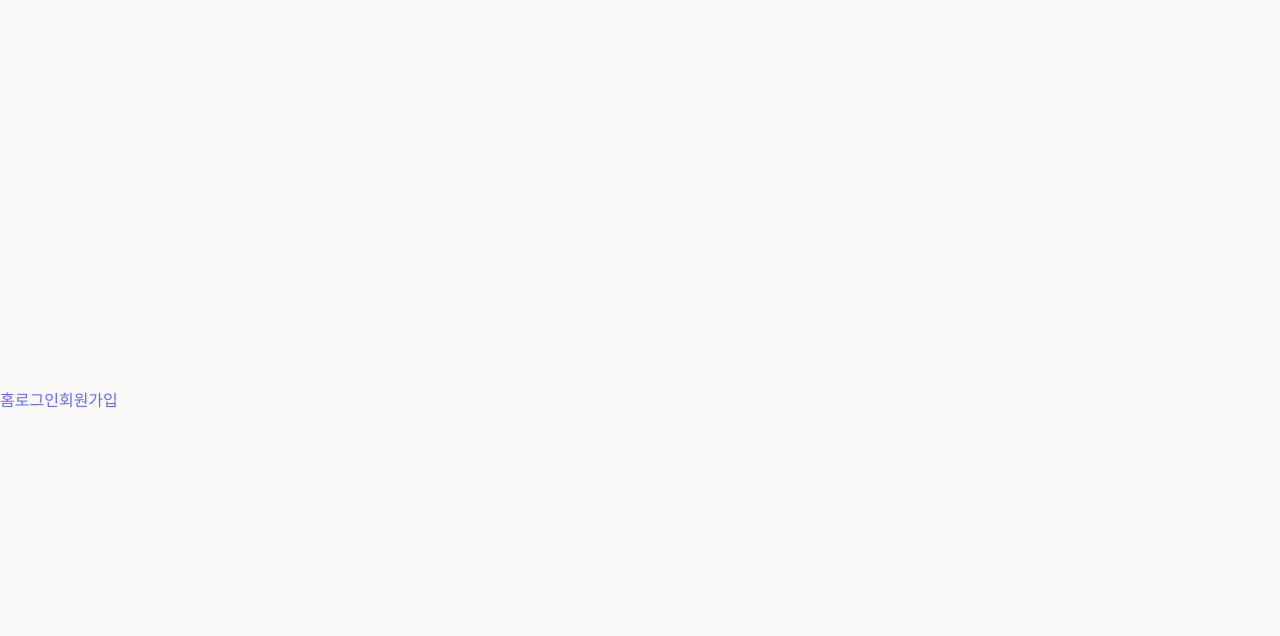
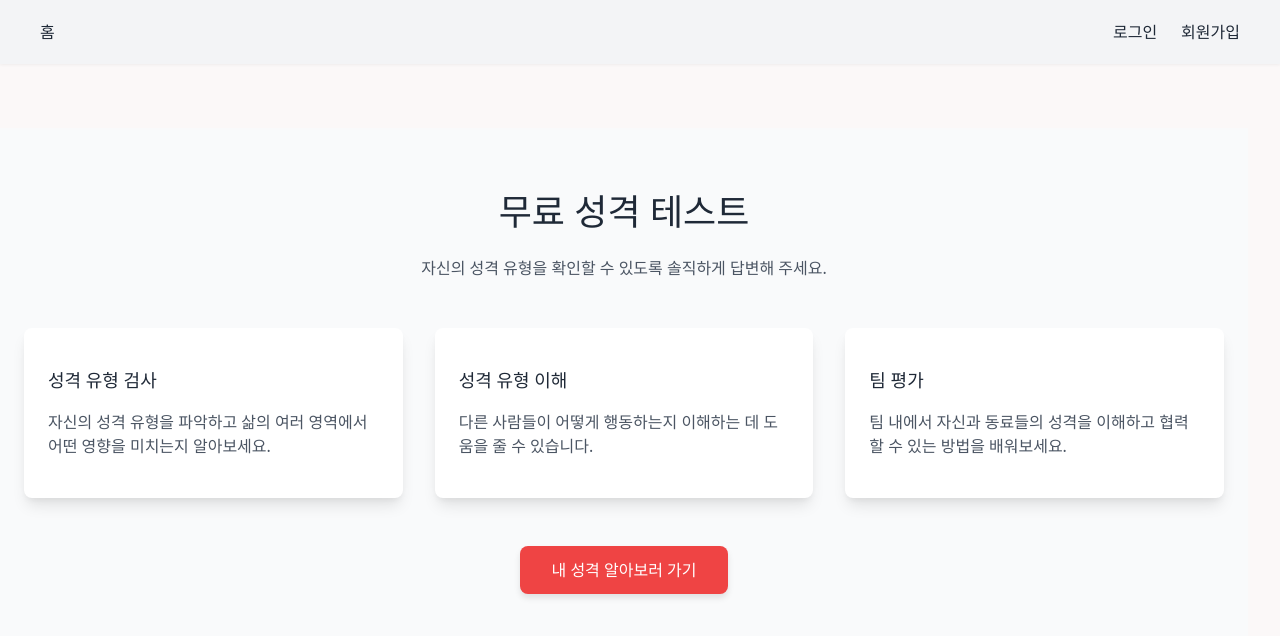
Before and after one commit to tkddyd0817/mbti-review, a React (Vite) app: page / in a window 1280 px wide. Shown: the top 636 px of the page. Built offline with nearby package versions, Linux system fonts and the light colour scheme.

Commit message:
fix: Tailwind 적용 오류로 인한 styled-components 전환

```diff
--- a/package.json
+++ b/package.json
@@ -14,7 +14,8 @@
     "react": "^19.1.0",
     "react-dom": "^19.1.0",
     "react-router-dom": "^7.6.3",
-    "react-toastify": "^11.0.5"
+    "react-toastify": "^11.0.5",
+    "styled-components": "^6.1.19"
   },
   "devDependencies": {
     "@eslint/js": "^9.29.0",
--- a/src/App.jsx
+++ b/src/App.jsx
@@ -36,8 +36,12 @@ function App() {
   }, [user]); // user 상태가 변경될 때마다 실행
 
   return (
-    <Layout isAuthenticated={isAuthenticated} setUser={setUser}>
-      <Routes>
+    <Routes>
+      <Route
+        element={<Layout isAuthenticated={isAuthenticated} setUser={setUser} />}
+      >
+        {/* // <Layout isAuthenticated={isAuthenticated} setUser={setUser}> */}
+
         <Route path="/" element={<Home />} />
         <Route path="/login" element={<Login setUser={setUser} />} />
         <Route path="/signup" element={<Signup />} />
@@ -46,12 +50,12 @@ function App() {
             path="/profile"
             element={<Profile user={user} setUser={setUser} />}
           />
-          {/* <Route path="/test" element={<TestPage user={user} />} />
-          <Route path="/results" element={<TestResultList user={user} />} />
-          <Route path="/result/:id" element={<TestResultPage user={user} />} /> */}
+            {/* <Route path="/test" element={<TestPage user={user} />} />
+           <Route path="/results" element={<TestResultList user={user} />} />
+          <Route path="/result/:id" element={<TestResultPage user={user} />} />   */}
         </Route>
-      </Routes>
-    </Layout>
+      </Route>
+    </Routes>
   );
 }
 
--- a/src/components/Layout.jsx
+++ b/src/components/Layout.jsx
@@ -1,35 +1,94 @@
-import { Link, useNavigate } from "react-router-dom";
+import { Link, Outlet, useNavigate } from "react-router-dom";
+import styled from "styled-components";
 
-// src/components/Layout.jsx
+const Nav = styled.nav`
+  background: #f3f4f6;
+  box-shadow: 0 1px 3px rgba(0, 0, 0, 0.05);
+  position: fixed;
+  top: 0;
+  left: 0;
+  width: 100%;
+  z-index: 50;
+  height: 4rem;
+  display: flex;
+  align-items: center;
+`;
+
+const NavContainer = styled.div`
+  max-width: 1200px;
+  margin: 0 auto;
+  width: 100%;
+  display: flex;
+  justify-content: space-between;
+  align-items: center;
+  height: 4rem;
+  padding: 0 1.5rem;
+`;
+
+const NavLinks = styled.div`
+  display: flex;
+  align-items: center;
+  gap: 1.5rem;
+`;
+
+const StyledLink = styled(Link)`
+  color: #1f2937;
+  font-weight: 600;
+  font-size: 1rem;
+  text-decoration: none;
+  transition: color 0.2s;
+  &:hover {
+    color: #dc2626;
+  }
+`;
+
+const LogoutButton = styled.button`
+  background: none;
+  border: none;
+  color: #1f2937;
+  font-weight: 600;
+  font-size: 1rem;
+  cursor: pointer;
+  transition: color 0.2s;
+  &:hover {
+    color: #dc2626;
+  }
+`;
+
 const Layout = ({ isAuthenticated, setUser }) => {
   const navigate = useNavigate();
 
   const handleLogout = () => {
-      // 사용자 상태를 null로 설정 (로그아웃)
     setUser(null);
-      // 홈 페이지로 이동
-      navigate('/');
+    navigate("/");
   };
 
   return (
-      <nav>
-        {/* 네비게이션 바 */}
+    <>
+      <Nav>
+        <NavContainer>
+          <StyledLink to="/">홈</StyledLink>
+          <NavLinks>
             {isAuthenticated ? (
               <>
-            <Link to="/">홈</Link>
-            <Link to="/profile">프로필</Link>
-            <Link to="/test">테스트</Link>
-            <Link to="/results">결과 목록</Link>
-            <button onClick={handleLogout}>로그아웃</button>
+                <StyledLink to="/profile">프로필</StyledLink>
+                <StyledLink to="/test">테스트</StyledLink>
+                <StyledLink to="/results">결과 목록</StyledLink>
+                <LogoutButton onClick={handleLogout}>로그아웃</LogoutButton>
               </>
             ) : (
               <>
-            <Link to="/">홈</Link>
-            <Link to="/login">로그인</Link>
-            <Link to="/signup">회원가입</Link>
+                <StyledLink to="/login">로그인</StyledLink>
+                <StyledLink to="/signup">회원가입</StyledLink>
               </>
             )}
-      </nav>
+          </NavLinks>
+        </NavContainer>
+      </Nav>
+      <div style={{ paddingTop: "4rem" }}>
+        <Outlet />
+      </div>
+    </>
   );
 };
 
--- /dev/null
+++ b/src/components/TestForm.jsx
@@ -0,0 +1,104 @@
+import { useState } from "react";
+import { questions } from "../data/questions";
+import styled from "styled-components";
+
+const Form = styled.form`
+  background: #fff;
+  border-radius: 0.5rem;
+  padding: 1.5rem;
+`;
+
+const QuestionBlock = styled.div`
+  margin-bottom: 1.5rem;
+`;
+
+const QuestionText = styled.p`
+  font-weight: 600;
+  font-size: 1.125rem;
+  margin-bottom: 0.75rem;
+`;
+
+const OptionGroup = styled.div`
+  display: flex;
+  flex-direction: column;
+  gap: 0.5rem;
+`;
+
+const OptionLabel = styled.label`
+  display: block;
+  padding: 0.75rem;
+  border: 1px solid #e5e7eb;
+  border-radius: 0.5rem;
+  cursor: pointer;
+  transition: background 0.3s;
+  background: ${({ checked }) => (checked ? "#f3f4f6" : "#fff")};
+  &:hover {
+    background: #f3f4f6;
+  }
+`;
+
+const RadioInput = styled.input`
+  margin-right: 0.5rem;
+  accent-color: #ef4444;
+`;
+
+const SubmitButton = styled.button`
+  width: 100%;
+  color: #fff;
+  background: #dc2626;
+  padding: 0.75rem 0;
+  border-radius: 0.5rem;
+  font-weight: 600;
+  font-size: 1rem;
+  border: none;
+  transition: background 0.3s, color 0.3s;
+  cursor: pointer;
+  &:hover {
+    background: #b91c1c;
+    color: #ff5a5f;
+  }
+`;
+
+const TestForm = ({ onSubmit }) => {
+  const [answers, setAnswers] = useState(
+    Array(questions.length).fill({ type: "", answer: "" })
+  );
+
+  const handleChange = (index, answer) => {
+    const newAnswers = [...answers];
+    newAnswers[index] = { type: questions[index].type, answer };
+    setAnswers(newAnswers);
+  };
+
+  const handleSubmit = (e) => {
+    e.preventDefault();
+    onSubmit(answers);
+  };
+
+  return (
+    <Form onSubmit={handleSubmit}>
+      {questions.map((q, index) => (
+        <QuestionBlock key={q.id}>
+          <QuestionText>{q.question}</QuestionText>
+          <OptionGroup>
+            {q.options.map((option, i) => (
+              <OptionLabel key={i} checked={answers[index]?.answer === option}>
+                <RadioInput
+                  type="radio"
+                  name={`question-${index}`}
+                  value={option}
+                  checked={answers[index]?.answer === option}
+                  onChange={() => handleChange(index, option)}
+                />
+                {option}
+              </OptionLabel>
+            ))}
+          </OptionGroup>
+        </QuestionBlock>
+      ))}
+      <SubmitButton type="submit">제출하기</SubmitButton>
+    </Form>
+  );
+};
+
+export default TestForm;
--- a/src/pages/Home.jsx
+++ b/src/pages/Home.jsx
@@ -1,60 +1,114 @@
 import { Link } from "react-router-dom";
+import styled from "styled-components";
+
+const Wrapper = styled.div`
+  background-color: #f9fafb;
+  min-height: 100vh;
+  margin-top: 4rem;
+`;
+
+const Container = styled.div`
+  max-width: 1200px;
+  margin: 0 auto;
+  padding: 2.5rem 1.5rem;
+`;
+
+const Title = styled.h1`
+  font-size: 2.25rem;
+  font-weight: bold;
+  text-align: center;
+  color: #1f2937;
+  margin-bottom: 1.5rem;
+`;
+
+const Description = styled.p`
+  text-align: center;
+  color: #4b5563;
+  margin-bottom: 3rem;
+`;
+
+const Grid = styled.div`
+  display: grid;
+  grid-template-columns: 1fr;
+  gap: 2rem;
+  @media (min-width: 768px) {
+    grid-template-columns: repeat(3, 1fr);
+  }
+`;
+
+const Card = styled.div`
+  background: #fff;
+  box-shadow: 0 10px 15px -3px rgba(0, 0, 0, 0.1),
+    0 4px 6px -2px rgba(0, 0, 0, 0.05);
+  border-radius: 0.5rem;
+  padding: 1.5rem;
+`;
+
+const CardTitle = styled.h2`
+  font-size: 1.125rem;
+  font-weight: 600;
+  color: #1f2937;
+  margin-bottom: 1rem;
+`;
+
+const CardDesc = styled.p`
+  color: #4b5563;
+`;
+
+const Center = styled.div`
+  text-align: center;
+  margin-top: 3rem;
+`;
+
+const StyledLink = styled(Link)`
+  background: #ef4444;
+  color: #fff;
+  padding: 0.75rem 2rem;
+  border-radius: 0.5rem;
+  box-shadow: 0 4px 6px rgba(0, 0, 0, 0.1);
+  display: inline-block;
+  font-weight: 500;
+  transition: background 0.2s;
+  &:hover {
+    background: #dc2626;
+  }
+`;
 
 const Home = () => {
   return (
-    <>
-      <div className="bg-gray-50 min-h-screen mt-16">
-        <div className="container mx-auto py-10 px-6">
-          <h1 className="text-4xl font-bold text-center text-gray-800 mb-6">
-            무료 성격 테스트
-          </h1>
-          <p className="text-center text-gray-600 mb-12">
-            자신의 성격 유형을 확인할 수 있도록 솔직하게 답변해 주세요.
-          </p>
-
-          <div className="grid grid-cols-1 md:grid-cols-3 gap-8">
-            <div className="bg-white shadow-lg rounded-lg p-6">
-              <h2 className="text-lg font-semibold text-gray-800 mb-4">
-                성격 유형 검사
-              </h2>
-              <p className="text-gray-600">
-                자신의 성격 유형을 파악하고 삶의 여러 영역에서 어떤 영향을
-                미치는지 알아보세요.
-              </p>
-            </div>
-
-            <div className="bg-white shadow-lg rounded-lg p-6">
-              <h2 className="text-lg font-semibold text-gray-800 mb-4">
-                성격 유형 이해
-              </h2>
-              <p className="text-gray-600">
-                다른 사람들이 어떻게 행동하는지 이해하는 데 도움을 줄 수
-                있습니다.
-              </p>
-            </div>
-
-            <div className="bg-white shadow-lg rounded-lg p-6">
-              <h2 className="text-lg font-semibold text-gray-800 mb-4">
-                팀 평가
-              </h2>
-              <p className="text-gray-600">
-                팀 내에서 자신과 동료들의 성격을 이해하고 협력할 수 있는 방법을
-                배워보세요.
-              </p>
-            </div>
-          </div>
-
-          <div className="text-center mt-12">
-            <Link
-              to="/test"
-              className="bg-red-500 text-white py-3 px-8 rounded-lg shadow-md hover:bg-red-600 inline-block"
-            >
-              내 성격 알아보러 가기
-            </Link>
-          </div>
-        </div>
-      </div>
-    </>
+    <Wrapper>
+      <Container>
+        <Title>무료 성격 테스트</Title>
+        <Description>
+          자신의 성격 유형을 확인할 수 있도록 솔직하게 답변해 주세요.
+        </Description>
+        <Grid>
+          <Card>
+            <CardTitle>성격 유형 검사</CardTitle>
+            <CardDesc>
+              자신의 성격 유형을 파악하고 삶의 여러 영역에서 어떤 영향을
+              미치는지 알아보세요.
+            </CardDesc>
+          </Card>
+          <Card>
+            <CardTitle>성격 유형 이해</CardTitle>
+            <CardDesc>
+              다른 사람들이 어떻게 행동하는지 이해하는 데 도움을 줄 수 있습니다.
+            </CardDesc>
+          </Card>
+          <Card>
+            <CardTitle>팀 평가</CardTitle>
+            <CardDesc>
+              팀 내에서 자신과 동료들의 성격을 이해하고 협력할 수 있는 방법을
+              배워보세요.
+            </CardDesc>
+          </Card>
+        </Grid>
+        <Center>
+          <StyledLink to="/test">내 성격 알아보러 가기</StyledLink>
+        </Center>
+      </Container>
+    </Wrapper>
   );
 };
 
--- /dev/null
+++ b/src/pages/TestPage.jsx
@@ -0,0 +1,49 @@
+import { useState } from "react";
+import TestForm from "../components/TestForm";
+import { calculateMBTI, mbtiDescriptions } from "../utils/mbtiCalculator";
+import { createTestResult } from "../api/testResults";
+import { useNavigate } from "react-router-dom";
+
+const TestPage = ({ user }) => {
+  const navigate = useNavigate();
+  const [result, setResult] = useState(null);
+
+  const handleTestSubmit = async (answers) => {
+    const mbtiResult = calculateMBTI(answers);
+    setResult(mbtiResult);
+
+    try {
+      await createTestResult({
+        userId: user.id,
+        nickname: user.nickname,
+        result: mbtiResult,
+        visibility: true,
+      });
+    } catch (error) {
+      console.error("결과 저장 실패:", error);
+    }
+  };
+
+  const handleNavigateToResults = () => {
+    navigate("/results");
+  };
+
+  return (
+    <div>
+      {!result ? (
+        <>
+          <h1>MBTI 테스트</h1>
+          <TestForm onSubmit={handleTestSubmit} />
+        </>
+      ) : (
+        <>
+          <h1>테스트 결과: {result}</h1>
+          <p>{mbtiDescriptions[result]}</p>
+          <button onClick={handleNavigateToResults}>결과 목록으로 이동</button>
+        </>
+      )}
+    </div>
+  );
+};
+
+export default TestPage;
```
Also changed, not shown: 1 other file (tests, documents, lock files or other folders). Lines whose indentation alone changed are shown as unchanged.
